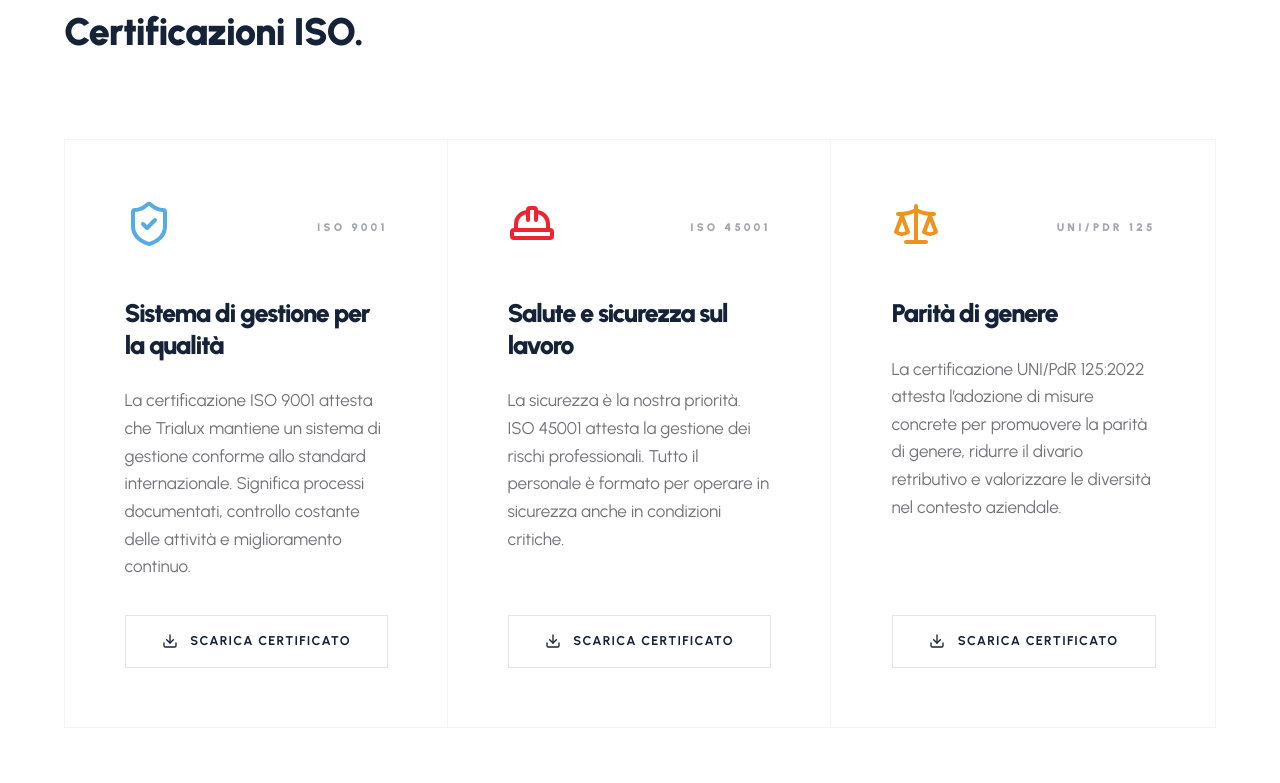
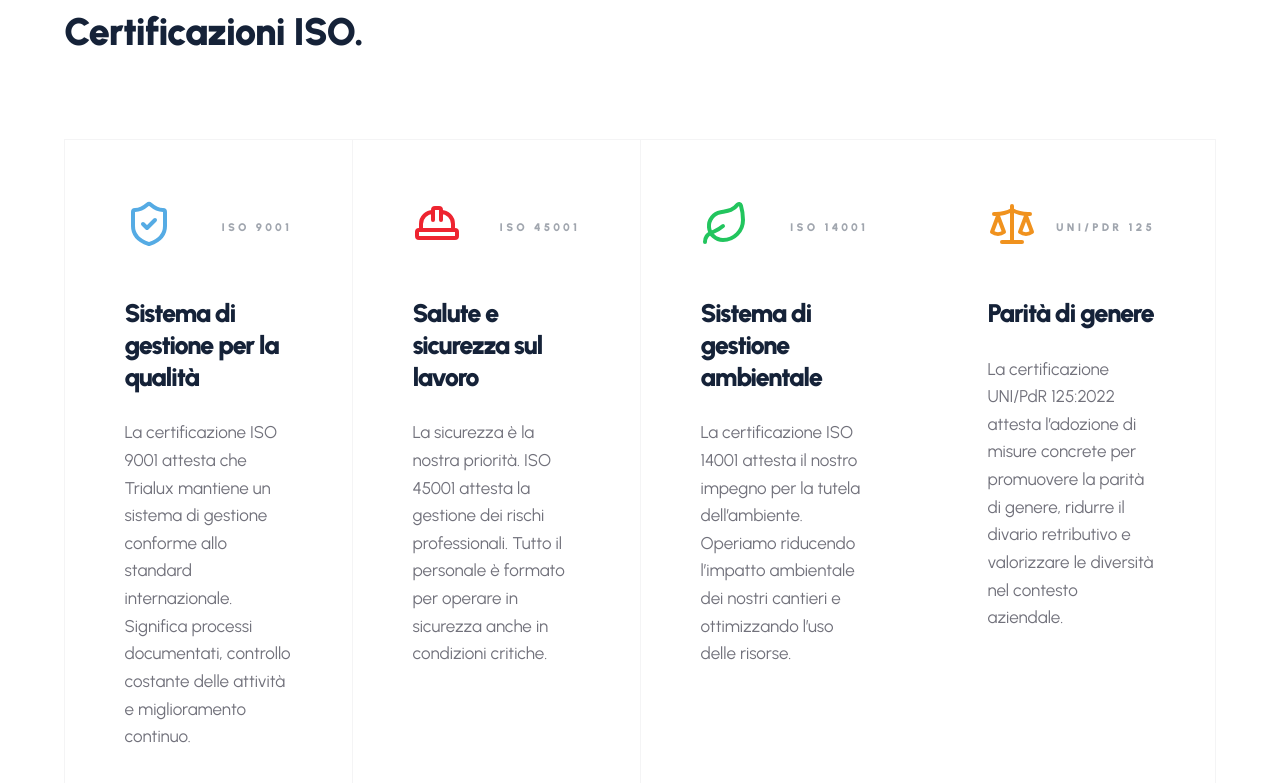
Before and after one commit to Mirkotorrisi/trialux, a Next.js app: page /certificazioni in a window 1280 px wide. Shown: the part 960-1743 px from the top of the page. Built offline with nearby package versions, Linux system fonts and the light colour scheme.

Commit message:
feat: add ISO 14001 certification details and update compliance documentation UI

```diff
--- a/src/app/(frontend)/certificazioni/page.tsx
+++ b/src/app/(frontend)/certificazioni/page.tsx
@@ -89,7 +89,7 @@ export default function CertificazioniPage() {
               </FadeIn>
             </div>
 
-            <div className="grid grid-cols-1 md:grid-cols-3 gap-0 border border-zinc-100">
+            <div className="grid grid-cols-1 md:grid-cols-2 lg:grid-cols-4 gap-[1px] bg-zinc-100 border border-zinc-100">
               {[
                 {
                   code: 'ISO 9001',
@@ -108,6 +108,14 @@ export default function CertificazioniPage() {
                   fileUrl: '/documents/Certificate%20ISO%2045001%20TRIALUX.pdf'
                 },
                 {
+                  code: 'ISO 14001',
+                  color: '#22c55e',
+                  icon: <Leaf size={48} />,
+                  title: 'Sistema di gestione ambientale',
+                  text: 'La certificazione ISO 14001 attesta il nostro impegno per la tutela dell’ambiente. Operiamo riducendo l’impatto ambientale dei nostri cantieri e ottimizzando l’uso delle risorse.',
+                  fileUrl: '/documents/Certificate%20ISO%2014001%20TRIALUX.pdf'
+                },
+                {
                   code: 'UNI/PdR 125',
                   color: '#F0921E',
                   icon: <Scale size={48} />,
@@ -116,7 +124,7 @@ export default function CertificazioniPage() {
                   fileUrl: '/documents/Certificato%20820_125_2026_TRIALUX%20S.R.L..pdf'
                 }
               ].map((cert, idx) => (
-                <FadeIn key={idx} delay={idx * 150} className="group relative overflow-hidden border-b last:border-b-0 md:border-b-0 md:border-r md:last:border-r-0 border-zinc-100">
+                <FadeIn key={idx} delay={idx * 150} className="group relative overflow-hidden bg-white">
                   {/* Hover Color Fill */}
                   <div
                     className="absolute inset-0 opacity-0 group-hover:opacity-100 transition-all duration-700 z-0"
--- a/src/app/(frontend)/page.tsx
+++ b/src/app/(frontend)/page.tsx
@@ -215,13 +215,13 @@ export default async function HomePage() {
                 </FadeIn>
                 <FadeIn delay={200} effect="mask">
                   <p className="text-white/50 text-base md:text-lg leading-relaxed mb-10 max-w-xl">
-                    Operiamo con sistemi di gestione certificati ISO 9001, 14001 e 45001. Siamo iscritti alla White List e titolari del Rating di Legalità a due stelle.
+                    Operiamo con sistemi di gestione certificati ISO 9001, 14001 e 45001. Abbiamo ottenuto la certificazione per la Parità di Genere e il Rating di Legalità a due stelle.
                   </p>
                   <Link href="/certificazioni" className="tri-btn tri-btn-outline px-8 py-4 text-[11px]">Vedi certificazioni</Link>
                 </FadeIn>
               </div>
               <div className="grid grid-cols-1 sm:grid-cols-2 gap-4">
-                {['ISO 9001:2015', 'ISO 45001:2018', 'UNI/PdR 125:2022', 'White List'].map(item => (
+                {['ISO 9001:2015', 'ISO 14001:2015', 'ISO 45001:2018', 'UNI/PdR 125:2022'].map(item => (
                   <div key={item} className="bg-white/5 border border-white/10 p-6 flex items-center gap-5 hover:bg-white/10 transition-all group">
                     <div className="w-10 h-10 rounded-full bg-emerald-500/10 flex items-center justify-center shrink-0 group-hover:bg-emerald-500 transition-colors">
                       <CheckCircle2 size={18} className="text-emerald-500 group-hover:text-white transition-colors" />
```
Also changed, not shown: 1 other file (tests, documents, lock files or other folders).
